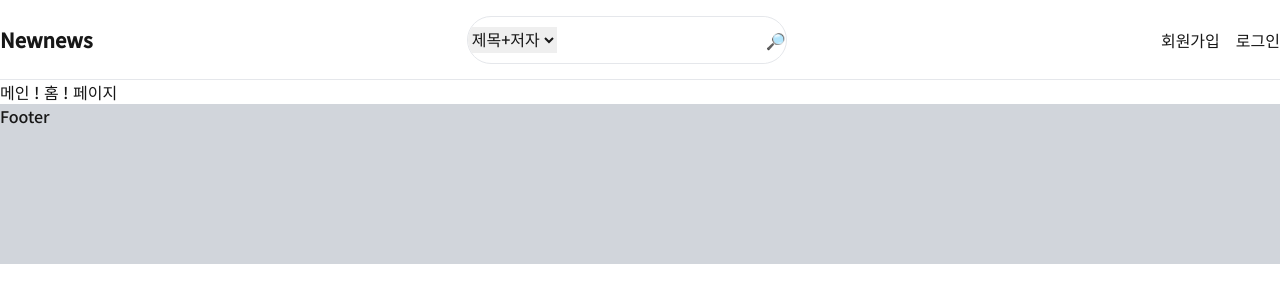
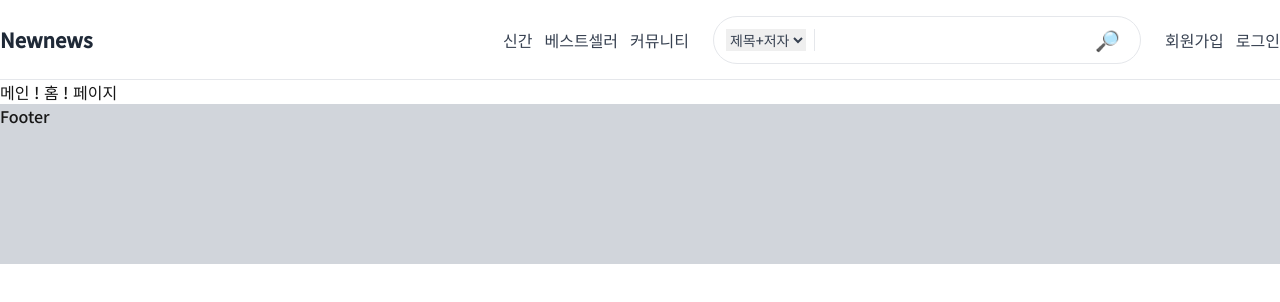
Before and after one commit to hhejo/newnews, a Next.js app: page / in a window 1280 px wide. Shown: the top 302 px of the page. Built offline with nearby package versions, Linux system fonts and the light colour scheme.

Commit message:
feat: add header components

```diff
--- a/components/header.tsx
+++ /dev/null
@@ -1,74 +0,0 @@
-'use client';
-import Link from 'next/link';
-import { useState } from 'react';
-import { useRouter } from 'next/navigation';
-
-export default function Header() {
-  const [searchType, setSearchType] = useState('keyword');
-  const [searchContent, setSearchContent] = useState('keyword');
-  const router = useRouter();
-
-  const selectHandler = (e: React.ChangeEvent<HTMLSelectElement>) =>
-    setSearchType(e.target.value);
-
-  const inputHandler = (e: React.ChangeEvent<HTMLInputElement>) =>
-    setSearchContent(e.target.value);
-
-  const submitHandler = (e: React.ChangeEvent<HTMLFormElement>) => {
-    e.preventDefault();
-    router.push(
-      `/search?searchType=${searchType}&searchContent=${searchContent}`
-    );
-    // const baseUrl = 'https://newnews-server-0088d7d122f8.herokuapp.com/api/search';
-    return;
-    const baseUrl = 'http://127.0.0.1:3000/api/search';
-    const params = new URLSearchParams([
-      ['queryType', searchType],
-      ['query', searchContent],
-      ['maxResults', '10'],
-      ['cover', 'Big'],
-    ]);
-    const url = `${baseUrl}?${params}`;
-    console.log(url);
-    // search book
-    async function searchBook() {
-      const response = await fetch(url, { method: 'GET' });
-      const data = await response.json();
-      console.log(data);
-      console.log(data.item);
-    }
-    searchBook();
-  };
-
-  return (
-    <header className="flex-initial flex justify-between items-center container mx-auto h-20 border-b border-gray-200">
-      {/* Logo */}
-      <Link className="text-xl font-bold" href="/">
-        Newnews
-      </Link>
-      {/* Searchbar */}
-      <form
-        className="flex items-center w-80 h-12 rounded-full border border-gray-200 overflow-hidden"
-        onSubmit={submitHandler}
-      >
-        <div className="">
-          <select onChange={selectHandler}>
-            <option value="keyword">제목+저자</option>
-            <option value="title">제목</option>
-            <option value="author">저자</option>
-            <option value="publisher">출판사</option>
-          </select>
-        </div>
-        <input className="w-full h-full" type="text" onChange={inputHandler} />
-        <button className="" type="submit">
-          🔎
-        </button>
-      </form>
-      {/* Nav */}
-      <nav className="flex gap-4">
-        <Link href="/signup">회원가입</Link>
-        <Link href="/login">로그인</Link>
-      </nav>
-    </header>
-  );
-}
--- /dev/null
+++ b/components/header/auth-info.tsx
@@ -0,0 +1,14 @@
+import Link from 'next/link';
+
+export default function AuthInfo() {
+  return (
+    <nav className="flex gap-3 text-gray-700">
+      <Link className="hover:underline" href="/signup">
+        회원가입
+      </Link>
+      <Link className="hover:underline" href="/login">
+        로그인
+      </Link>
+    </nav>
+  );
+}
--- /dev/null
+++ b/components/header/index.tsx
@@ -0,0 +1,17 @@
+import Logo from './logo';
+import Links from './links';
+import SearchBar from './search-bar';
+import AuthInfo from './auth-info';
+
+export default function Header() {
+  return (
+    <header className="flex-initial flex justify-between items-center container mx-auto h-20 border-b border-gray-200">
+      <Logo />
+      <nav className="flex justify-between items-center gap-6">
+        <Links />
+        <SearchBar />
+        <AuthInfo />
+      </nav>
+    </header>
+  );
+}
--- /dev/null
+++ b/components/header/links.tsx
@@ -0,0 +1,17 @@
+import Link from 'next/link';
+
+export default function Links() {
+  return (
+    <div className="flex gap-3 text-gray-700">
+      <Link className="hover:underline" href="/books/new">
+        신간
+      </Link>
+      <Link className="hover:underline" href="/books/bestseller">
+        베스트셀러
+      </Link>
+      <Link className="hover:underline" href="/community">
+        커뮤니티
+      </Link>
+    </div>
+  );
+}
--- /dev/null
+++ b/components/header/logo.tsx
@@ -0,0 +1,12 @@
+import Link from 'next/link';
+
+export default function Logo() {
+  return (
+    <Link
+      className="text-xl font-bold text-gray-800 hover:text-gray-500 transition"
+      href="/"
+    >
+      Newnews
+    </Link>
+  );
+}
--- /dev/null
+++ b/components/header/search-bar.tsx
@@ -0,0 +1,46 @@
+'use client';
+import { useState } from 'react';
+import { useRouter } from 'next/navigation';
+
+export default function SearchBar() {
+  const [searchType, setSearchType] = useState('keyword'); // 검색 종류
+  const [searchContent, setSearchContent] = useState(''); // 검색어
+  const router = useRouter();
+
+  const selectHandler = (e: React.ChangeEvent<HTMLSelectElement>) =>
+    setSearchType(e.target.value);
+
+  const inputHandler = (e: React.ChangeEvent<HTMLInputElement>) =>
+    setSearchContent(e.target.value);
+
+  const submitHandler = (e: React.ChangeEvent<HTMLFormElement>) => {
+    e.preventDefault();
+    const searchUrl = `/search?searchType=${searchType}&searchContent=${searchContent}`;
+    router.push(searchUrl);
+    return;
+  };
+
+  return (
+    <form
+      className="flex items-center w-[428px] h-12 rounded-full border border-gray-200 overflow-hidden px-3 py-2"
+      onSubmit={submitHandler}
+    >
+      <div className="pr-2 border-r text-sm text-gray-700">
+        <select onChange={selectHandler}>
+          <option value="keyword">제목+저자</option>
+          <option value="title">제목</option>
+          <option value="author">저자</option>
+          <option value="publisher">출판사</option>
+        </select>
+      </div>
+      <input
+        className="w-full h-full mr-1"
+        type="text"
+        onChange={inputHandler}
+      />
+      <button className="text-xl p-2" type="submit">
+        🔎
+      </button>
+    </form>
+  );
+}
```
